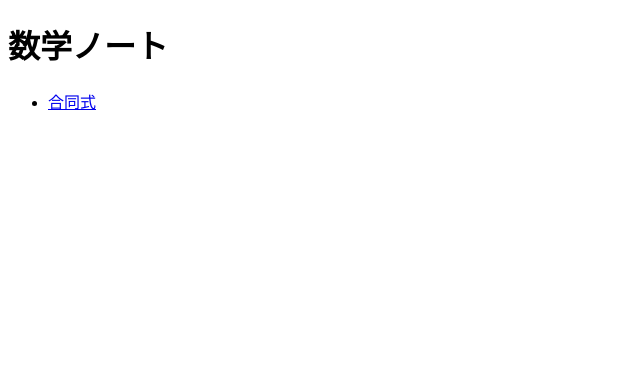
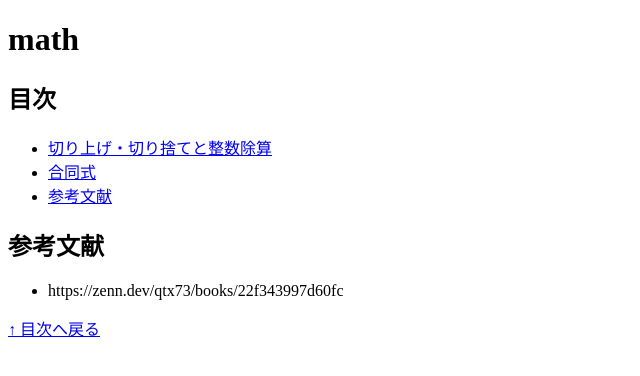
Before and after one commit to wTXTEYi8/math, a Jekyll site: the page built from index.md, in a window 1280 px wide. Shown: the top 376 px of the page, without its empty margins (0-640 px from the left). Built offline with Jekyll 4.4.1, drawn with Linux system fonts in a browser that asks for light colours; our own code applies the rules of GitHub Pages for plain Markdown files.

Commit message:
Update index.md

```diff
--- a/index.md
+++ b/index.md
@@ -1,3 +1,12 @@
-# 数学ノート
+# math
 
-- [合同式](math/README.md)
+<a id="toc"></a>
+## 目次
+- [切り上げ・切り捨てと整数除算](math/README.md#切り上げ・切り捨てと整数除算)
+- [合同式](math/README.md#合同式)
+- [参考文献](#参考文献)
+
+## 参考文献
+- https://zenn.dev/qtx73/books/22f343997d60fc
+
+[↑ 目次へ戻る](#toc)
```
